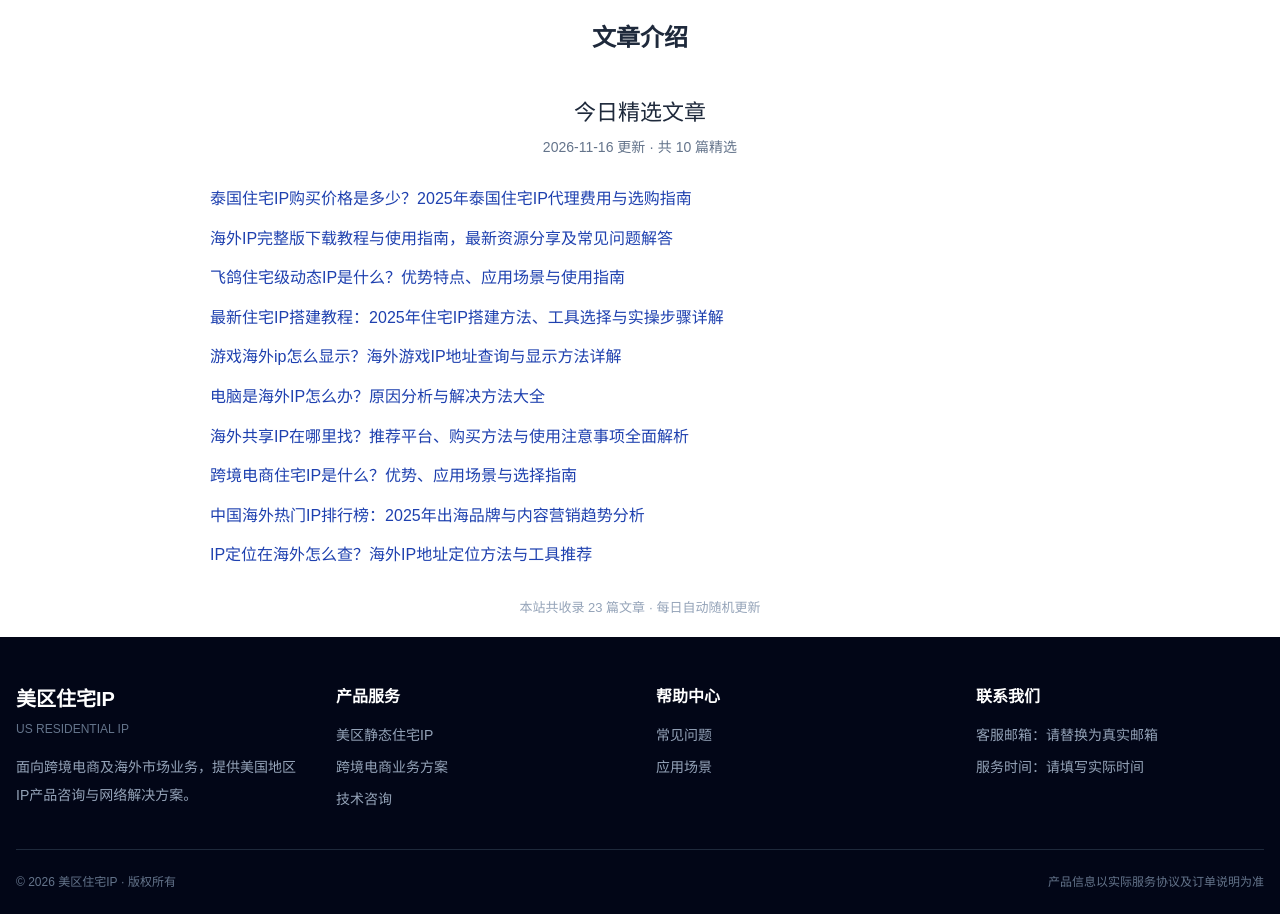
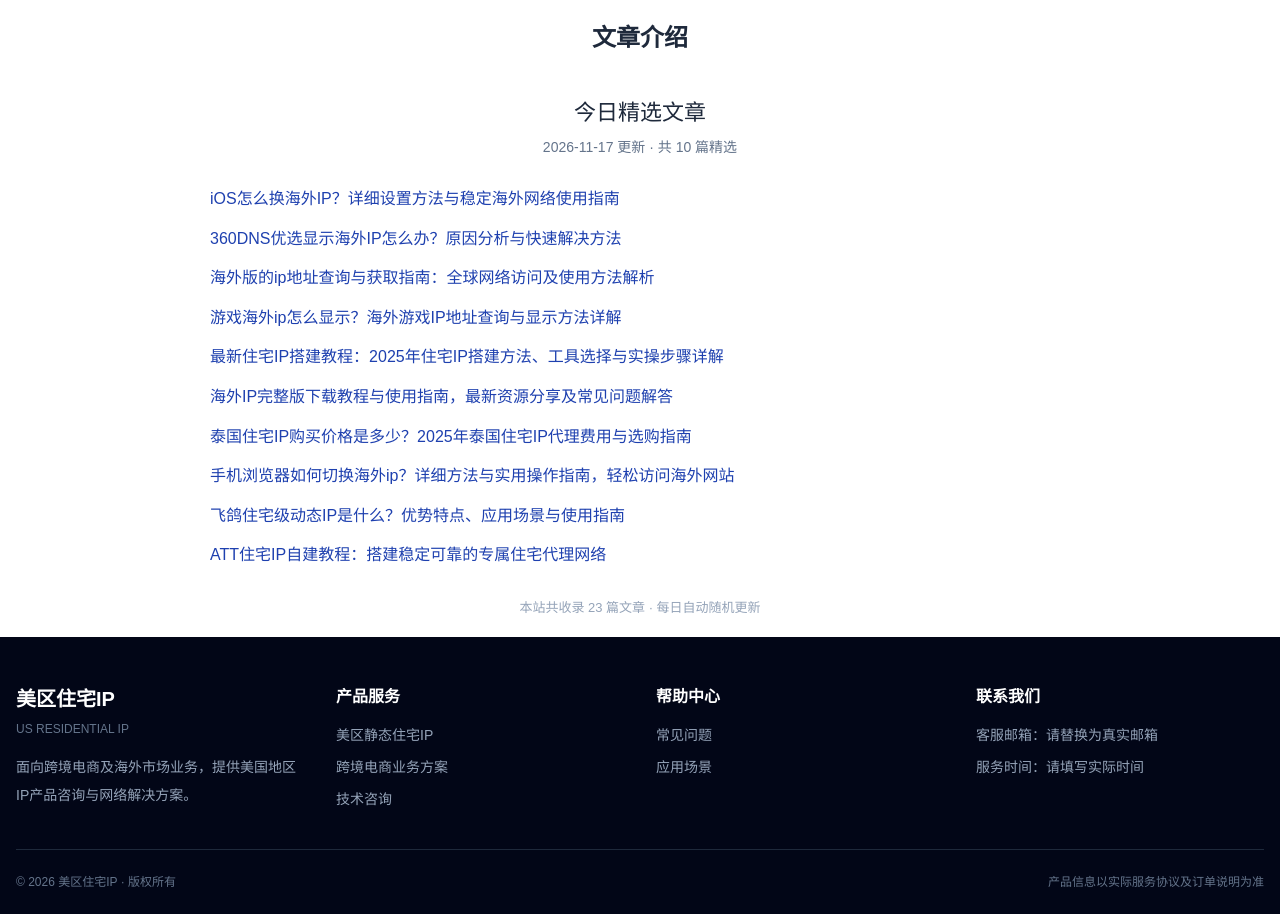
Before and after one commit to ultranova74/dulicesw, a plain HTML site: page index.html in a window 1280 px wide. Shown: the part 3300-4214 px from the top of the page. Drawn offline with nearby package versions, Linux system fonts and the light colour scheme.

Commit message:
每日文章精选更新 2026-11-17

```diff
--- a/index.html
+++ b/index.html
@@ -293,18 +293,18 @@
         <h2 class="section-title">文章介绍</h2>
         <div class="link-list" style="max-width:900px; margin:0 auto; padding:20px 0;">
             <h2 style="text-align:center; font-size:22px; margin-bottom:8px; color:#1e293b;">今日精选文章</h2>
-            <p style="text-align:center; color:#64748b; font-size:14px; margin-bottom:28px;">2026-11-16 更新 · 共 10 篇精选</p>
+            <p style="text-align:center; color:#64748b; font-size:14px; margin-bottom:28px;">2026-11-17 更新 · 共 10 篇精选</p>
             <ul style="list-style:none; padding:0 20px; margin:0;">
+          <li style="margin-bottom:14px; line-height:1.6;"><a href="pages/0b108.html" style="color:#1e40af; text-decoration:none; font-size:16px;">iOS怎么换海外IP？详细设置方法与稳定海外网络使用指南</a></li>
+          <li style="margin-bottom:14px; line-height:1.6;"><a href="pages/0c7d4.html" style="color:#1e40af; text-decoration:none; font-size:16px;">360DNS优选显示海外IP怎么办？原因分析与快速解决方法</a></li>
+          <li style="margin-bottom:14px; line-height:1.6;"><a href="pages/0cfS2.html" style="color:#1e40af; text-decoration:none; font-size:16px;">海外版的ip地址查询与获取指南：全球网络访问及使用方法解析</a></li>
+          <li style="margin-bottom:14px; line-height:1.6;"><a href="pages/0bWa5.html" style="color:#1e40af; text-decoration:none; font-size:16px;">游戏海外ip怎么显示？海外游戏IP地址查询与显示方法详解</a></li>
+          <li style="margin-bottom:14px; line-height:1.6;"><a href="pages/0BG0s.html" style="color:#1e40af; text-decoration:none; font-size:16px;">最新住宅IP搭建教程：2025年住宅IP搭建方法、工具选择与实操步骤详解</a></li>
+          <li style="margin-bottom:14px; line-height:1.6;"><a href="pages/0bddu.html" style="color:#1e40af; text-decoration:none; font-size:16px;">海外IP完整版下载教程与使用指南，最新资源分享及常见问题解答</a></li>
           <li style="margin-bottom:14px; line-height:1.6;"><a href="pages/0C32j.html" style="color:#1e40af; text-decoration:none; font-size:16px;">泰国住宅IP购买价格是多少？2025年泰国住宅IP代理费用与选购指南</a></li>
-          <li style="margin-bottom:14px; line-height:1.6;"><a href="pages/0bddu.html" style="color:#1e40af; text-decoration:none; font-size:16px;">海外IP完整版下载教程与使用指南，最新资源分享及常见问题解答</a></li>
+          <li style="margin-bottom:14px; line-height:1.6;"><a href="pages/0BIjJ.html" style="color:#1e40af; text-decoration:none; font-size:16px;">手机浏览器如何切换海外ip？详细方法与实用操作指南，轻松访问海外网站</a></li>
           <li style="margin-bottom:14px; line-height:1.6;"><a href="pages/0CH65.html" style="color:#1e40af; text-decoration:none; font-size:16px;">飞鸽住宅级动态IP是什么？优势特点、应用场景与使用指南</a></li>
-          <li style="margin-bottom:14px; line-height:1.6;"><a href="pages/0BG0s.html" style="color:#1e40af; text-decoration:none; font-size:16px;">最新住宅IP搭建教程：2025年住宅IP搭建方法、工具选择与实操步骤详解</a></li>
-          <li style="margin-bottom:14px; line-height:1.6;"><a href="pages/0bWa5.html" style="color:#1e40af; text-decoration:none; font-size:16px;">游戏海外ip怎么显示？海外游戏IP地址查询与显示方法详解</a></li>
-          <li style="margin-bottom:14px; line-height:1.6;"><a href="pages/0b8ti.html" style="color:#1e40af; text-decoration:none; font-size:16px;">电脑是海外IP怎么办？原因分析与解决方法大全</a></li>
-          <li style="margin-bottom:14px; line-height:1.6;"><a href="pages/0C38s.html" style="color:#1e40af; text-decoration:none; font-size:16px;">海外共享IP在哪里找？推荐平台、购买方法与使用注意事项全面解析</a></li>
-          <li style="margin-bottom:14px; line-height:1.6;"><a href="pages/0c6h0.html" style="color:#1e40af; text-decoration:none; font-size:16px;">跨境电商住宅IP是什么？优势、应用场景与选择指南</a></li>
-          <li style="margin-bottom:14px; line-height:1.6;"><a href="pages/0BQZe.html" style="color:#1e40af; text-decoration:none; font-size:16px;">中国海外热门IP排行榜：2025年出海品牌与内容营销趋势分析</a></li>
-          <li style="margin-bottom:14px; line-height:1.6;"><a href="pages/0CJSY.html" style="color:#1e40af; text-decoration:none; font-size:16px;">IP定位在海外怎么查？海外IP地址定位方法与工具推荐</a></li>
+          <li style="margin-bottom:14px; line-height:1.6;"><a href="pages/0cNkT.html" style="color:#1e40af; text-decoration:none; font-size:16px;">ATT住宅IP自建教程：搭建稳定可靠的专属住宅代理网络</a></li>
             </ul>
             <p style="text-align:center; margin-top:30px; color:#94a3b8; font-size:13px;">本站共收录 23 篇文章 · 每日自动随机更新</p>
         </div>
```
